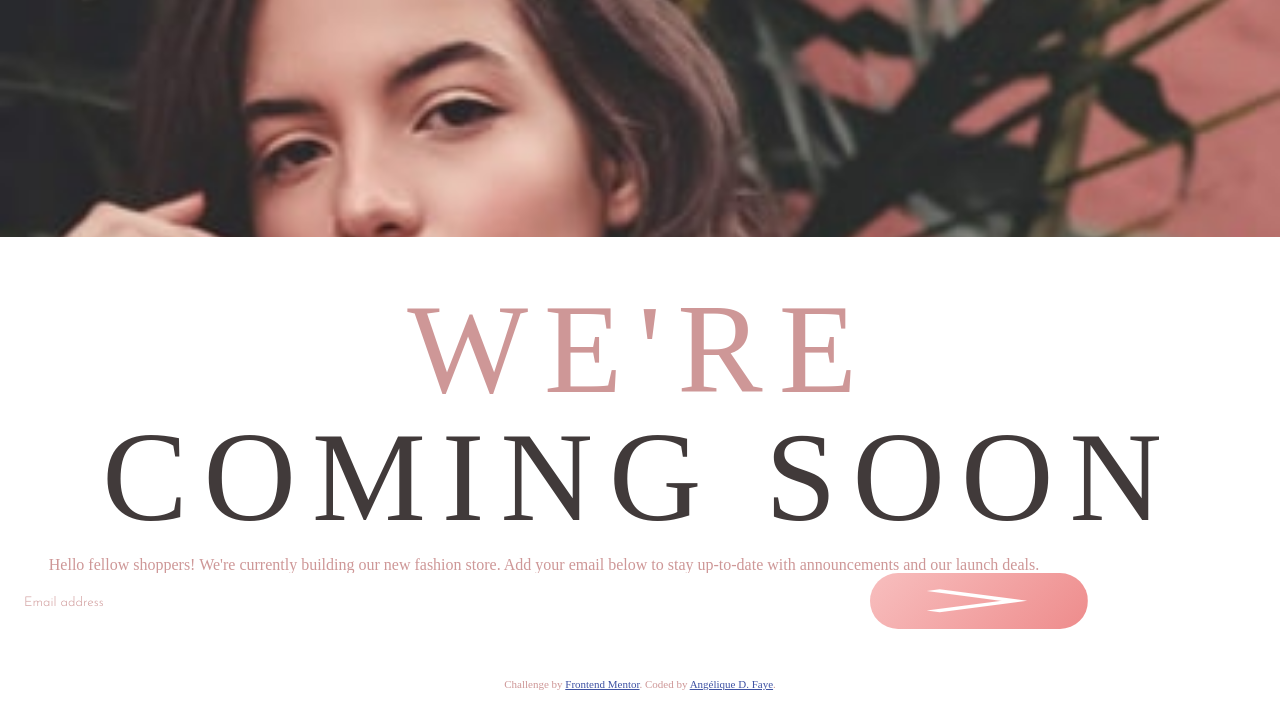
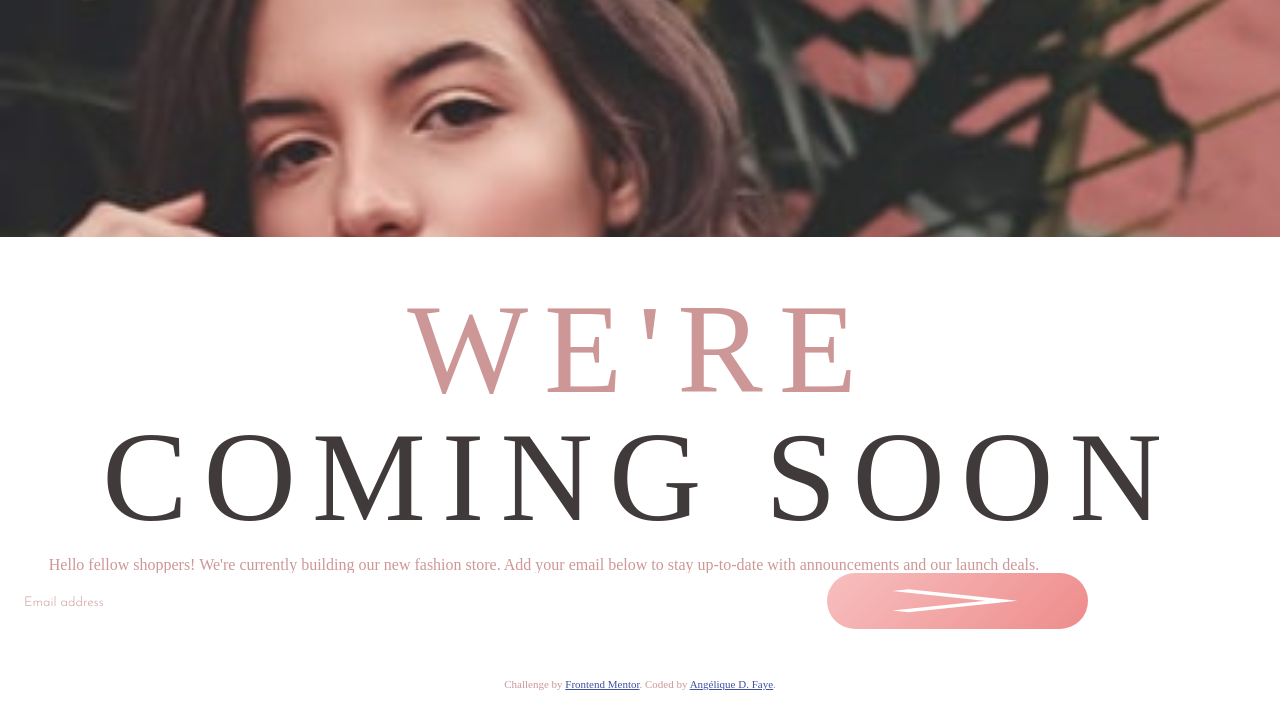
Before and after one commit to AngeliqueDF/base-apparel-coming-soon-section, a website built with Vite: page index.html in a window 1280 px wide. Shown: the part 94-800 px from the top of the page. Built offline with nearby package versions, Linux system fonts and the light colour scheme.

Commit message:
Make `.email-submit` larger

```diff
--- a/src/css/style.css
+++ b/src/css/style.css
@@ -119,7 +119,7 @@ form ::placeholder {
 	position: absolute;
 	right: 0;
 	top: 0;
-	width: 20%;
+	width: 24%;
 	border-radius: 3rem;
 	background: var(--pink-gradient);
 	background-repeat: no-repeat;
```
